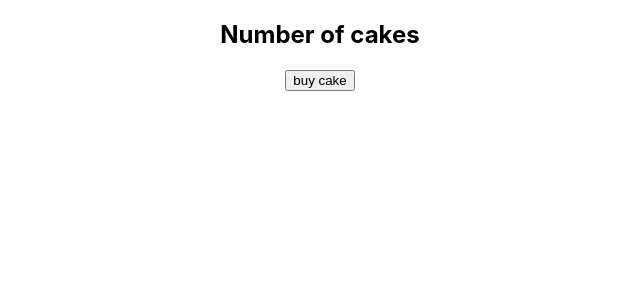
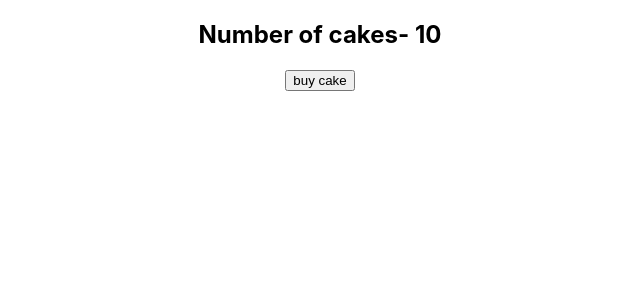
Before and after one commit to mutinhiri/Projects-practice, a React (Create React App) app in the folder react-api/: page / in a window 1280 px wide. Shown: the top 300 px of the page, without its empty margins (320-960 px from the left). Built offline with nearby package versions, Linux system fonts and the light colour scheme.

Commit message:
Add connect function

```diff
--- a/react-api/src/components/CakeContainer.js
+++ b/react-api/src/components/CakeContainer.js
@@ -1,11 +1,12 @@
 import React from 'react'
+import { connect } from 'react-redux'
 import { buyCake } from '../redux/cakes/cakeActions'
 
-function CakeContainer() {
+function CakeContainer(props) {
   return (
     <div>
-      <h2>Number of cakes</h2>
-      <button>buy cake</button>
+      <h2>Number of cakes- { props.numOfCakes}</h2>
+      <button onClick={props.buyCake}>buy cake</button>
     </div>
   )
 }
@@ -21,4 +22,6 @@ const mapDispatchToProps = dispatch => {
     buyCake: () => dispatch(buyCake())
   }
 }
-export default CakeContainer
+
+
+export default connect(mapStateToProps, mapDispatchToProps) (CakeContainer)
--- /dev/null
+++ b/react-api/src/redux/index.js
@@ -0,0 +1 @@
+export  {buyCake } from './cakes/cakeActions'
```
